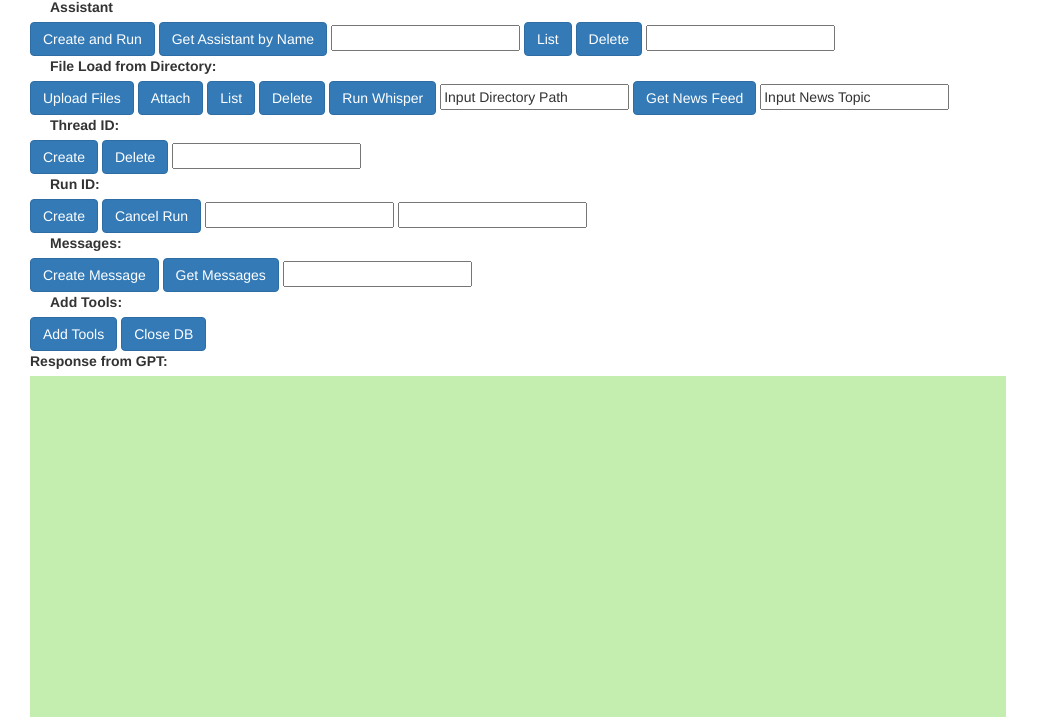
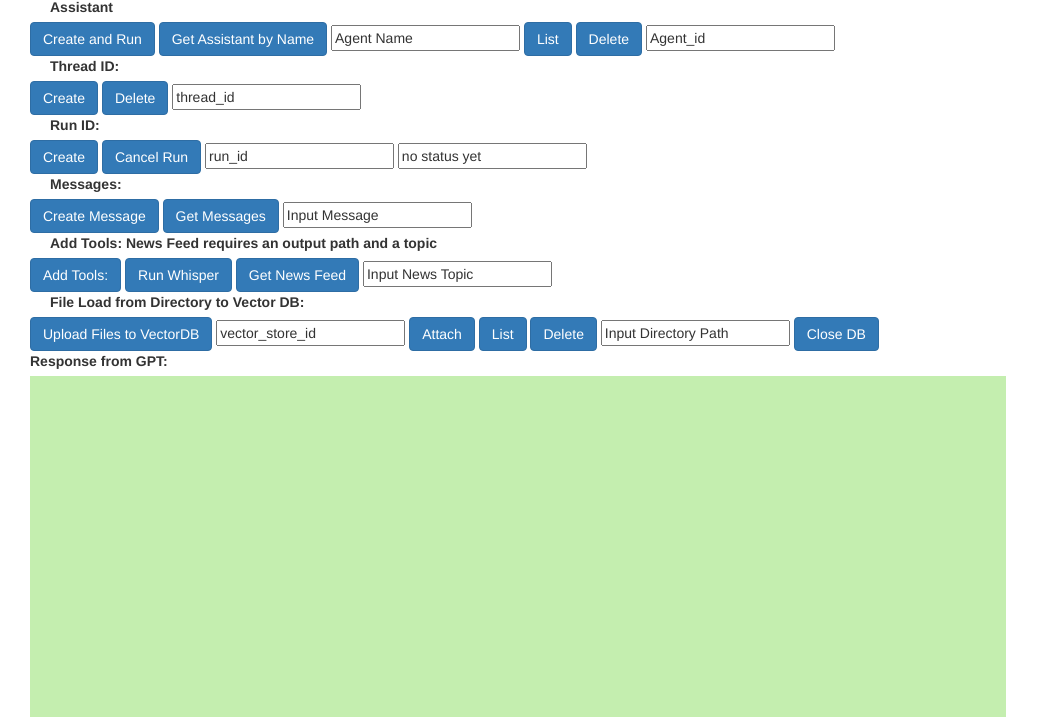
Before and after one commit to johntango/MemAssistants, a website: page index.html in a window 1280 px wide. Shown: the part 83-800 px from the top of the page, without its empty margins (0-1039 px from the left). Drawn offline with nearby package versions, Linux system fonts and the light colour scheme; files whose address does not match are found by name.

Commit message:
VectorDB working

```diff
--- a/index.html
+++ b/index.html
@@ -36,6 +36,36 @@
         func_name: "",
         run_id: "",
         status: "",
+        vector_store_id: "",
+      };
+
+      function update_data(key, value) {
+        data[key] = value;
+        // render all inputs
+        updateInputs();
+      }
+
+      // Function to update the input elements based on the data object
+      function updateInputs() {
+        for (let key in data) {
+          document.getElementById(key).value = data[key];
+        }
+      }
+
+      // Function to handle input changes and refresh all inputs
+      function handleInputChange(event) {
+        const id = event.target.id;
+        data[id] = event.target.value;
+        updateInputs();
+      }
+
+      // Add event listeners to all input elements
+      window.onload = function () {
+        for (let key in data) {
+          document
+            .getElementById(key)
+            .addEventListener("input", handleInputChange);
+        }
       };
 
       function get_data_from_elements() {
@@ -47,6 +77,7 @@
         data.message = document.getElementById("message").value;
         data.run_id = document.getElementById("run_id").value;
         data.status = document.getElementById("run_status").value;
+        data.vector_store_id = document.getElementById("vector_store_id").value;
       }
       function write_data_to_elements(data) {
         console.log(`writing data to elements: ${JSON.stringify(data)}`);
@@ -58,6 +89,7 @@
         document.getElementById("message").value = data.message;
         document.getElementById("run_id").value = data.run_id;
         document.getElementById("run_status").value = data.status;
+        document.getElementById("vector_store_id").value = data.vector_store_id;
       }
 
       function write_to_div(route, message) {
@@ -176,7 +208,12 @@
         >
           Get Assistant by Name
         </button>
-        <input type="text" id="assistant_name" name="assistant_name" />
+        <input
+          type="text"
+          id="assistant_name"
+          name="assistant_name"
+          value="Agent Name"
+        />
         <button
           class="btn btn-primary mr-1"
           type="submit"
@@ -191,18 +228,117 @@
         >
           Delete
         </button>
-        <input type="text" id="assistant_id" name="assistant_id" />
+        <input
+          type="text"
+          id="assistant_id"
+          name="assistant_id"
+          value="Agent_id"
+        />
 
+        <label for="thread_id" class="label-container">Thread ID:</label>
+        <button
+          class="btn btn-primary mr-1"
+          type="submit"
+          onclick="sendRequest('create_thread')"
+        >
+          Create
+        </button>
+        <button
+          class="btn btn-primary mr-1"
+          type="submit"
+          onclick="sendRequest('delete_thread')"
+        >
+          Delete
+        </button>
+        <input type="text" id="thread_id" name="thread_id" value="thread_id" />
+
+        <label for="run_id" class="label-container">Run ID:</label>
+        <button
+          class="btn btn-primary mr-1"
+          type="submit"
+          onclick="sendRequest('create_run')"
+        >
+          Create
+        </button>
+        <button
+          class="btn btn-primary mr-1"
+          type="submit"
+          onclick="sendRequest('delete_run')"
+        >
+          Cancel Run
+        </button>
+        <input type="text" id="run_id" name="run_id" value="run_id" />
+        <input
+          type="text"
+          id="run_status"
+          name="run_status"
+          value="no status yet"
+        />
+
+        <label for="message" class="label-container">Messages:</label>
+        <button
+          class="btn btn-primary mr-1"
+          type="submit"
+          onclick="sendRequest('create_message')"
+        >
+          Create Message
+        </button>
+        <button
+          class="btn btn-primary mr-1"
+          type="submit"
+          onclick="sendRequest('get_messages')"
+        >
+          Get Messages
+        </button>
+        <input type="text" id="message" name="message" value="Input Message" />
+
+        <label for="func_name" class="label-container"
+          >Add Tools: News Feed requires an output path and a topic</label
+        >
+        <button
+          class="btn btn-primary mr-1"
+          type="submit"
+          onclick="sendRequest('list_tools')"
+        >
+          Add Tools:
+        </button>
+        <button
+          class="btn btn-primary mr-1"
+          type="submit"
+          onclick="sendRequest('run_whisper')"
+        >
+          Run Whisper
+        </button>
+        <button
+          class="btn btn-primary mr-1"
+          type="submit"
+          onclick="sendRequest('news_path')"
+        >
+          Get News Feed
+        </button>
+        <input
+          type="text"
+          id="news_path"
+          name="news_path"
+          value="Input News Topic"
+        />
         <label for="dir_path" class="label-container"
-          >File Load from Directory:</label
+          >File Load from Directory to Vector DB:</label
         >
+
         <button
           class="btn btn-primary mr-1"
           type="submit"
           onclick="sendRequest('upload_files')"
         >
-          Upload Files
+          Upload Files to VectorDB
         </button>
+        <input
+          type="text"
+          id="vector_store_id"
+          name="vector_store_id"
+          value="vector_store_id"
+        />
         <button
           class="btn btn-primary mr-1"
           type="submit"
@@ -224,93 +360,14 @@
         >
           Delete
         </button>
-        <button
-          class="btn btn-primary mr-1"
-          type="submit"
-          onclick="sendRequest('run_whisper')"
-        >
-          Run Whisper
-        </button>
+
         <input
           type="text"
           id="dir_path"
           name="dir_path"
           value="Input Directory Path"
         />
-        <button
-          class="btn btn-primary mr-1"
-          type="submit"
-          onclick="sendRequest('news_path')"
-        >
-          Get News Feed
-        </button>
-        <input
-          type="text"
-          id="news_path"
-          name="news_path"
-          value="Input News Topic"
-        />
 
-        <label for="thread_id" class="label-container">Thread ID:</label>
-        <button
-          class="btn btn-primary mr-1"
-          type="submit"
-          onclick="sendRequest('create_thread')"
-        >
-          Create
-        </button>
-        <button
-          class="btn btn-primary mr-1"
-          type="submit"
-          onclick="sendRequest('delete_thread')"
-        >
-          Delete
-        </button>
-        <input type="text" id="thread_id" name="thread_id" />
-
-        <label for="run_id" class="label-container">Run ID:</label>
-        <button
-          class="btn btn-primary mr-1"
-          type="submit"
-          onclick="sendRequest('create_run')"
-        >
-          Create
-        </button>
-        <button
-          class="btn btn-primary mr-1"
-          type="submit"
-          onclick="sendRequest('delete_run')"
-        >
-          Cancel Run
-        </button>
-        <input type="text" id="run_id" name="run_id" />
-        <input type="text" id="run_status" name="run_status" />
-
-        <label for="message" class="label-container">Messages:</label>
-        <button
-          class="btn btn-primary mr-1"
-          type="submit"
-          onclick="sendRequest('create_message')"
-        >
-          Create Message
-        </button>
-        <button
-          class="btn btn-primary mr-1"
-          type="submit"
-          onclick="sendRequest('get_messages')"
-        >
-          Get Messages
-        </button>
-        <input type="text" id="message" name="message" />
-
-        <label for="func_name" class="label-container">Add Tools:</label>
-        <button
-          class="btn btn-primary mr-1"
-          type="submit"
-          onclick="sendRequest('list_tools')"
-        >
-          Add Tools
-        </button>
         <button
           class="btn btn-primary mr-1"
           type="submit"
```
Also changed, not shown: server.js (+22 -5 lines), workerFunctions.js (+7 -5 lines), README.md, news/CrewAI01.txt (renamed from data/CrewAI01.txt), news/CrewAI02.txt (renamed from data/CrewAI02.txt).
